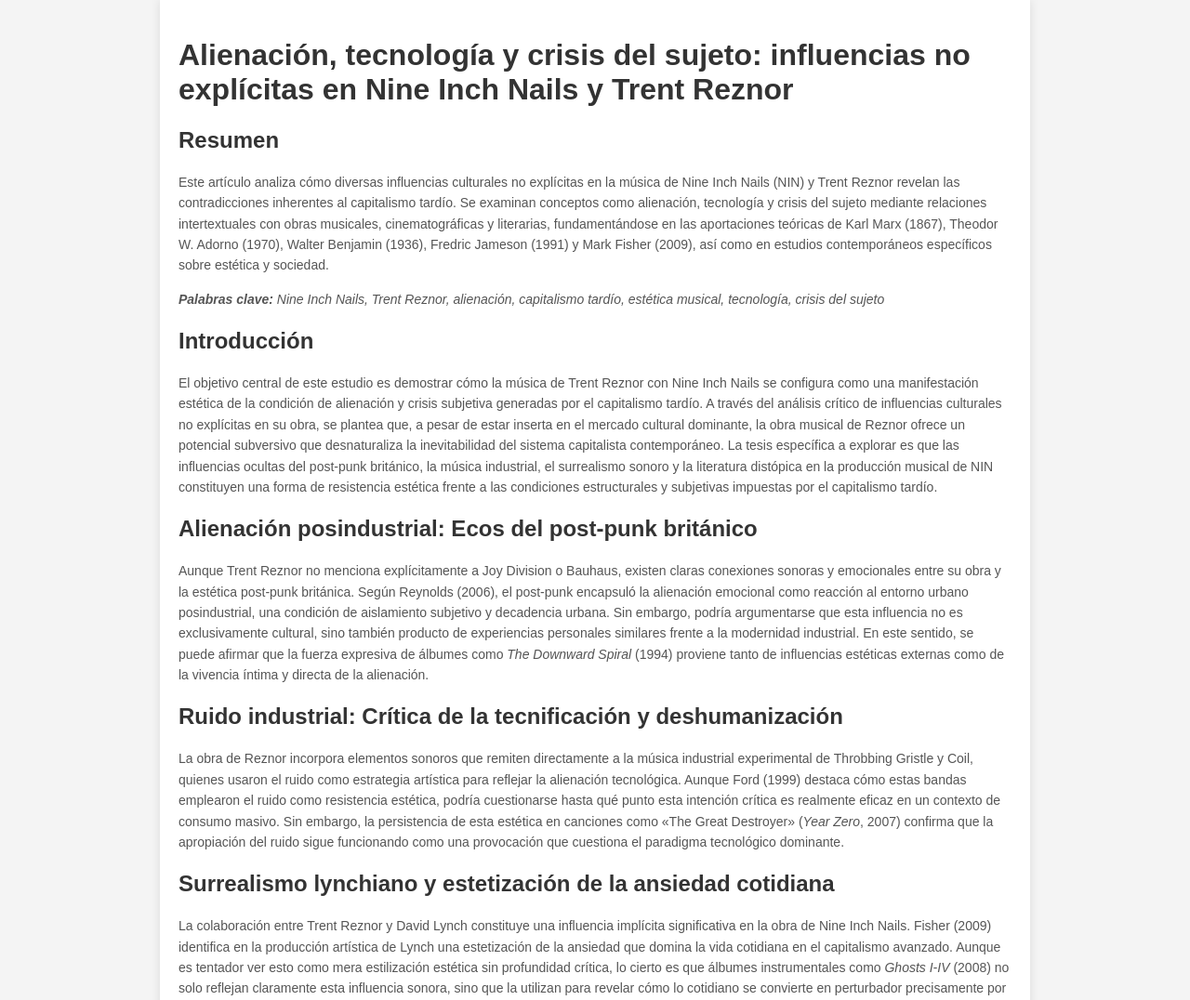
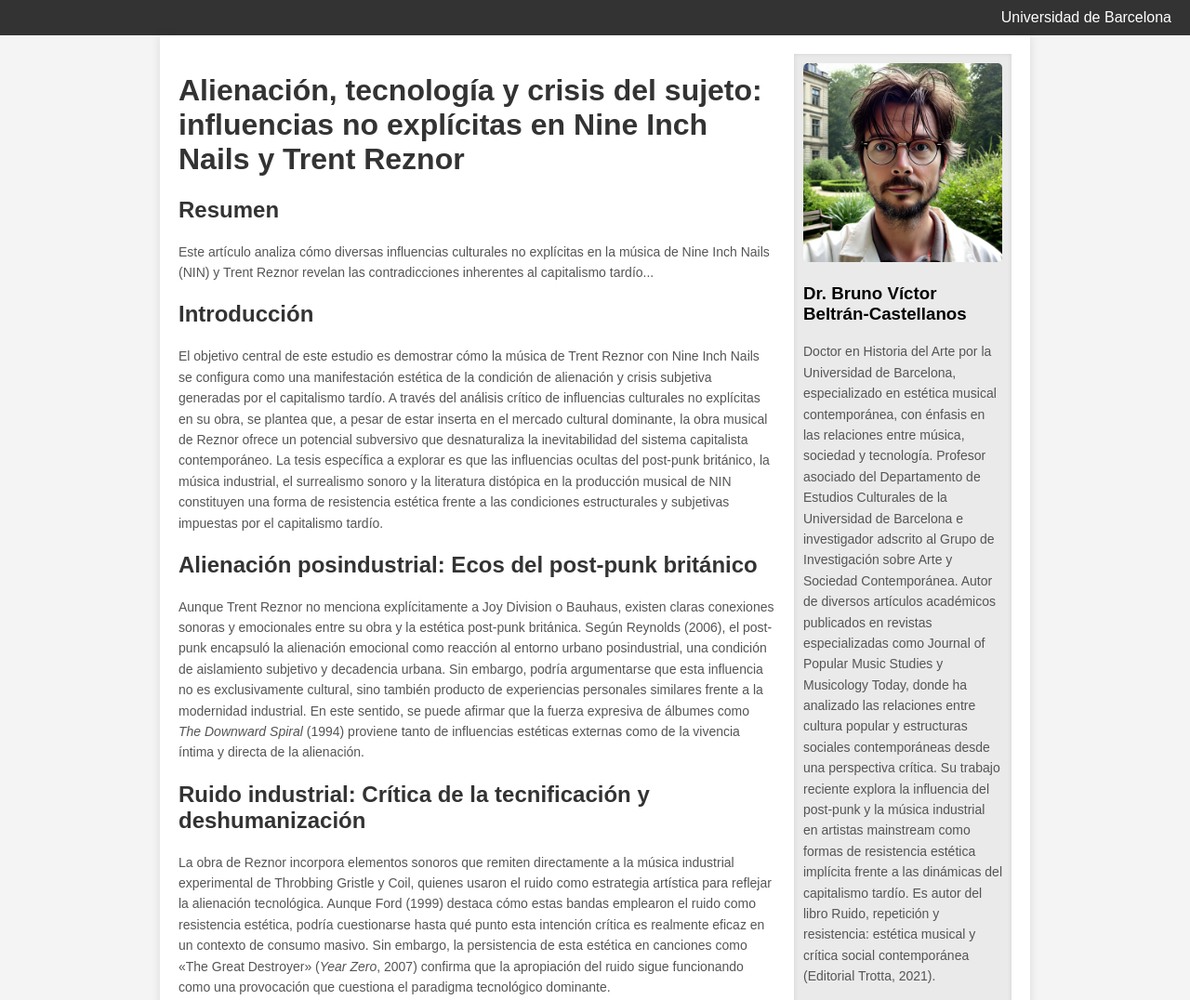
Before and after one commit to Diegocachondeo/Beltran-Castellanos., a plain HTML site: page index.html in a window 1280 px wide. Shown: the top 1076 px of the page at 93% size. Drawn offline with Linux system fonts and the light colour scheme.

Commit message:
Add sidebar

```diff
--- a/index.html
+++ b/index.html
@@ -17,6 +17,21 @@
             background: #fff;
             padding: 20px;
             box-shadow: 0 0 10px rgba(0,0,0,0.1);
+            display: flex;
+        }
+        .content {
+            flex: 3;
+        }
+        .sidebar {
+            flex: 1;
+            padding: 10px;
+            margin-left: 20px;
+            background-color: #eaeaea;
+            box-shadow: inset 0 0 5px rgba(0,0,0,0.1);
+        }
+        .sidebar img {
+            max-width: 100%;
+            border-radius: 5px;
         }
         h1, h2 {
             color: #333;
@@ -36,18 +51,32 @@
             font-size: 12px;
             color: #888;
         }
+        nav {
+            background: #333;
+            padding: 10px;
+            text-align: right;
+        }
+        nav a {
+            color: #fff;
+            text-decoration: none;
+            margin: 0 10px;
+        }
     </style>
 </head>
 <body>
 
+<nav>
+    <a href="https://www.ub.edu/web/portal/es/">Universidad de Barcelona</a>
+</nav>
+
 <div class="container">
+
+<div class="content">
 
 <h1>Alienación, tecnología y crisis del sujeto: influencias no explícitas en Nine Inch Nails y Trent Reznor</h1>
 
 <h2>Resumen</h2>
-<p>Este artículo analiza cómo diversas influencias culturales no explícitas en la música de Nine Inch Nails (NIN) y Trent Reznor revelan las contradicciones inherentes al capitalismo tardío. Se examinan conceptos como alienación, tecnología y crisis del sujeto mediante relaciones intertextuales con obras musicales, cinematográficas y literarias, fundamentándose en las aportaciones teóricas de Karl Marx (1867), Theodor W. Adorno (1970), Walter Benjamin (1936), Fredric Jameson (1991) y Mark Fisher (2009), así como en estudios contemporáneos específicos sobre estética y sociedad.</p>
-
-<p class="keywords"><strong>Palabras clave:</strong> Nine Inch Nails, Trent Reznor, alienación, capitalismo tardío, estética musical, tecnología, crisis del sujeto</p>
+<p>Este artículo analiza cómo diversas influencias culturales no explícitas en la música de Nine Inch Nails (NIN) y Trent Reznor revelan las contradicciones inherentes al capitalismo tardío...</p>
 
 <h2>Introducción</h2>
 <p>El objetivo central de este estudio es demostrar cómo la música de Trent Reznor con Nine Inch Nails se configura como una manifestación estética de la condición de alienación y crisis subjetiva generadas por el capitalismo tardío. A través del análisis crítico de influencias culturales no explícitas en su obra, se plantea que, a pesar de estar inserta en el mercado cultural dominante, la obra musical de Reznor ofrece un potencial subversivo que desnaturaliza la inevitabilidad del sistema capitalista contemporáneo. La tesis específica a explorar es que las influencias ocultas del post-punk británico, la música industrial, el surrealismo sonoro y la literatura distópica en la producción musical de NIN constituyen una forma de resistencia estética frente a las condiciones estructurales y subjetivas impuestas por el capitalismo tardío.</p>
@@ -65,7 +94,7 @@
 <p>La influencia latente del grupo Suicide y del escritor J.G. Ballard se percibe especialmente en el uso repetitivo de loops electrónicos en el álbum <em>Year Zero</em> (2007). Redhead (2011) interpreta esta repetición obsesiva como una metáfora para la alienación moderna. Aunque podría argumentarse que el recurso repetitivo tiene un efecto alienante por sí mismo, restándole valor crítico, las canciones «Me, I'm Not» y «Survivalism» evidencian que Reznor utiliza estos loops no solo como técnica estética, sino como crítica consciente a la monotonía existencial y emocional generada por el capitalismo contemporáneo.</p>
 
 <h2>Conclusión</h2>
-<p>La música de Nine Inch Nails revela las profundas contradicciones culturales del capitalismo contemporáneo mediante influencias implícitas del post-punk, la música industrial, el surrealismo sonoro y la literatura distópica. Aunque estas influencias podrían parecer limitadas en su capacidad crítica debido a la lógica comercial en la que se encuentran insertas, es precisamente esta contradicción la que permite una potente reflexión sobre la aparente inevitabilidad del sistema capitalista. En definitiva, este estudio valida que, pese a la lógica dominante del mercado cultural, persisten formas estéticas capaces de cuestionar críticamente la alienación y la crisis subjetiva del capitalismo tardío.</p>
+<p>La música de Nine Inch Nails revela las profundas contradicciones culturales del capitalismo contemporáneo mediante influencias implícitas...</p>
 
 <h2>Referencias</h2>
 <ul>
@@ -84,5 +113,13 @@
 
 </div>
 
+<div class="sidebar">
+    <img src="Bertran-castellanos-profile.webp" alt="Dr. Bruno Víctor Beltrán-Castellanos">
+    <h3>Dr. Bruno Víctor Beltrán-Castellanos</h3>
+    <p>Doctor en Historia del Arte por la Universidad de Barcelona, especializado en estética musical contemporánea, con énfasis en las relaciones entre música, sociedad y tecnología. Profesor asociado del Departamento de Estudios Culturales de la Universidad de Barcelona e investigador adscrito al Grupo de Investigación sobre Arte y Sociedad Contemporánea. Autor de diversos artículos académicos publicados en revistas especializadas como Journal of Popular Music Studies y Musicology Today, donde ha analizado las relaciones entre cultura popular y estructuras sociales contemporáneas desde una perspectiva crítica. Su trabajo reciente explora la influencia del post-punk y la música industrial en artistas mainstream como formas de resistencia estética implícita frente a las dinámicas del capitalismo tardío. Es autor del libro Ruido, repetición y resistencia: estética musical y crítica social contemporánea (Editorial Trotta, 2021).</p>
+</div>
+
+</div>
+
 </body>
 </html>
```
